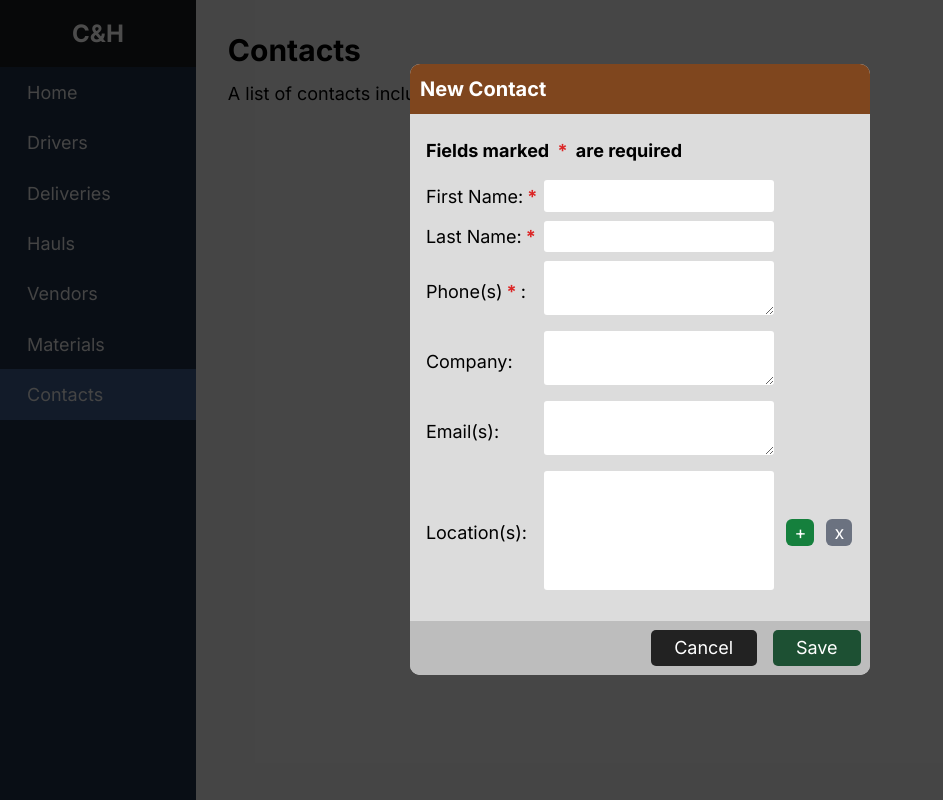
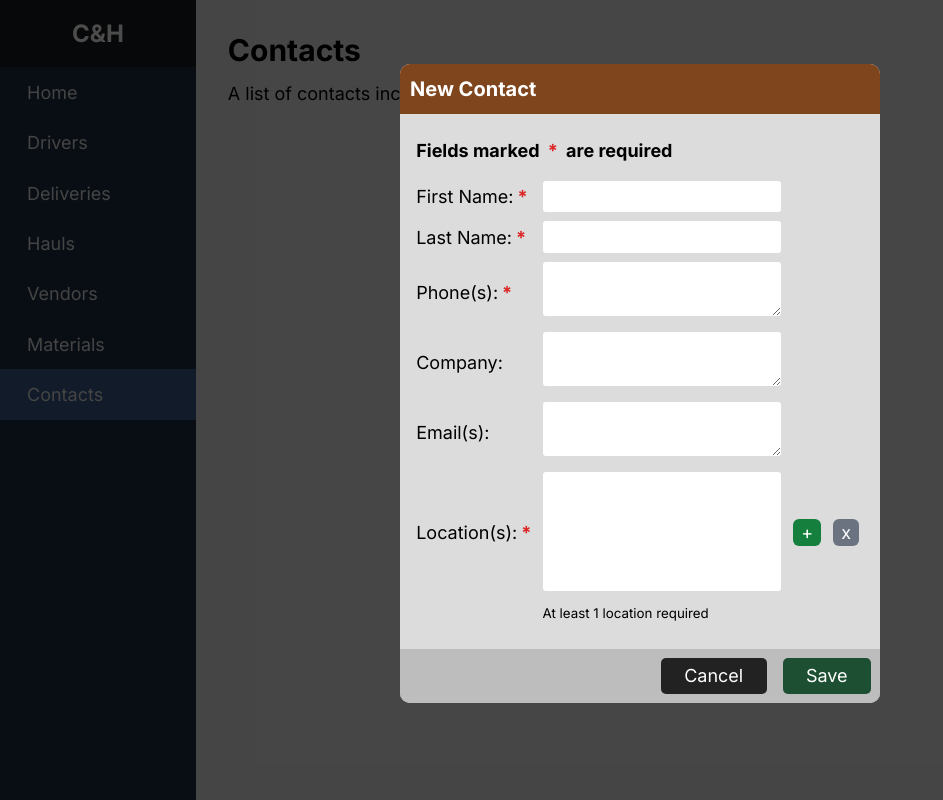
Before and after one commit to Jnxvln/chlm-workspace, a Next.js app: page /contacts in a window 1280 px wide. Shown: the whole page, without its empty margins (0-943 px from the left). Built offline with nearby package versions, Linux system fonts and the light colour scheme.

Commit message:
Edits to dialog and contact page

```diff
--- a/app/components/Dialog/Dialog.module.scss
+++ b/app/components/Dialog/Dialog.module.scss
@@ -20,7 +20,8 @@ $dialog-btn-yes-bgcolor: #19387f;
 }
 
 .wrapper {
-  width: 460px;
+  min-width: 460px;
+  max-width: 480px;
   margin: 0 auto;
   margin-top: 5%;
   background-color: $dialog-bgcolor;
--- a/app/contacts/page.tsx
+++ b/app/contacts/page.tsx
@@ -58,6 +58,7 @@ export default function Contacts() {
     lastName: true,
     phone: true,
     email: true,
+    locations: true,
   });
   const [showNewLocationDialog, setShowNewLocationDialog] = useState(false);
 
@@ -98,6 +99,7 @@ export default function Contacts() {
       lastName: false,
       phone: false,
       email: false,
+      locations: false,
     };
 
     if (!form.firstName || form.firstName.length <= 0) {
@@ -116,6 +118,10 @@ export default function Contacts() {
       formErrors.email = true;
     }
 
+    if (!form.locations || form.locations.length <= 0) {
+      formErrors.locations = true;
+    }
+
     return formErrors;
   };
 
@@ -131,7 +137,7 @@ export default function Contacts() {
       _formErrors.firstName ||
       _formErrors.lastName ||
       _formErrors.phone ||
-      _formErrors.email
+      _formErrors.locations
     ) {
       toast("Missing required fields", {
         icon: "❌",
@@ -244,8 +250,8 @@ export default function Contacts() {
             {/* Phone */}
             <tr className={styles.row}>
               <td className={styles.data}>
-                Phone(s)
-                <Requirement />:{" "}
+                Phone(s):
+                <Requirement />{" "}
               </td>
               <td className={styles.data}>
                 <textarea
@@ -286,7 +292,10 @@ export default function Contacts() {
 
             {/* Locations */}
             <tr className={styles.row}>
-              <td className={styles.data}>Location(s): </td>
+              <td className={styles.data}>
+                Location(s):
+                <Requirement />{" "}
+              </td>
               <td className={styles.data}>
                 <select
                   className={styles.data}
@@ -325,6 +334,14 @@ export default function Contacts() {
                 >
                   x
                 </button>
+              </td>
+            </tr>
+            <tr style={{ padding: 0 }}>
+              <td style={{ padding: 0 }}></td>
+              <td style={{ padding: 0 }}>
+                <small style={{ padding: 0, fontSize: "10pt" }}>
+                  At least 1 location required
+                </small>
               </td>
             </tr>
           </tbody>
@@ -448,6 +465,13 @@ export default function Contacts() {
         loading={loading}
         callbacks={{
           save: () => {
+            // Check required fields
+            if (!newLocationForm.address || newLocationForm.address === "") {
+              return toast("The address field is required", {
+                icon: "❌",
+              });
+            }
+
             // Return if address already exists
             let checkLoc = form.locations.find(
               (tmp) =>
@@ -456,7 +480,9 @@ export default function Contacts() {
             );
 
             if (checkLoc)
-              return alert("You already have a location with this address");
+              return toast("You already have a location with this address", {
+                icon: "❌",
+              });
 
             // Assemble location data and add to `form.locations`
             const loc = {
```
